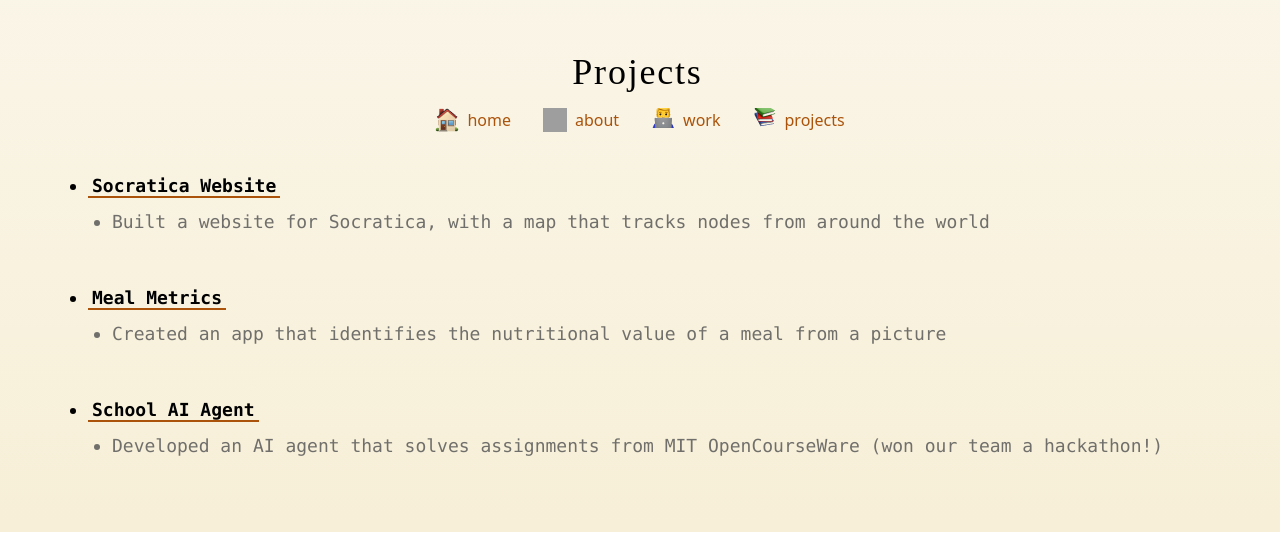
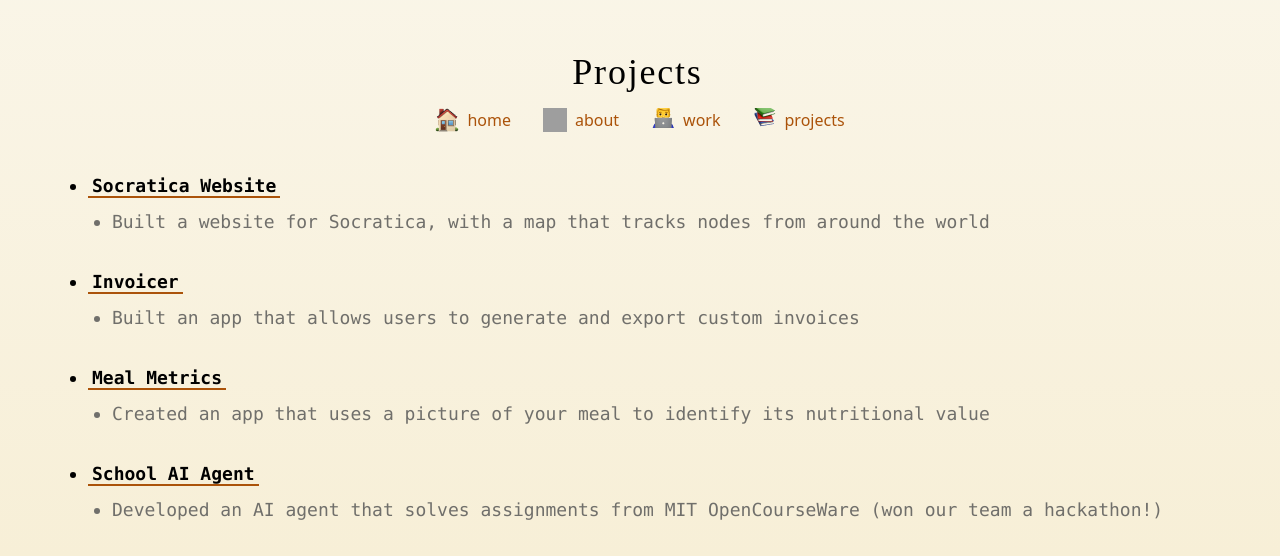
Before and after one commit to sohambasu963/personal-website, a SvelteKit app: page /projects in a window 1280 px wide. Shown: the part 268-824 px from the top of the page. Before the commit the page ends 800 px from the top, so only its background shows below. Built offline with nearby package versions, Linux system fonts and the light colour scheme; no server answers; grey boxes are pictures that could not be loaded.

Commit message:
Update project page with new links and descriptions

```diff
--- a/src/routes/projects/+page.svelte
+++ b/src/routes/projects/+page.svelte
@@ -48,8 +48,8 @@
     <div class="-ml-3 md:ml-0">
       <Navbar />
     </div>
-    <div class="mt-8 w-full text-left">
-      <ul class="list-disc pl-6 space-y-4 md:space-y-12">
+    <div class="mt-8 mb-8 w-full text-left">
+      <ul class="list-disc pl-6 space-y-4 md:space-y-8">
         <li>
           <a
             href="https://www.socratica.info/"
@@ -69,6 +69,22 @@
         </li>
         <li>
           <a
+            href="https://invoicer-soham.vercel.app/"
+            target="_blank"
+            class="font-sf-mono font-bold md:text-lg text-md border-b-2 border-orange hover:bg-orange hover:text-white px-1 transition duration-500 ease-in-out"
+          >
+            Invoicer
+          </a>
+          <ul class="list-disc pl-6">
+            <li
+              class="font-sf-mono text-soft-grey md:text-lg text-md mt-1 md:mt-2"
+            >
+              Built an app that allows users to generate and export custom invoices
+            </li>
+          </ul>
+        </li>
+        <li>
+          <a
             href="https://github.com/sohambasu963/MealMetrics"
             target="_blank"
             class="font-sf-mono font-bold md:text-lg text-md border-b-2 border-orange hover:bg-orange hover:text-white px-1 transition duration-500 ease-in-out"
@@ -80,8 +96,7 @@
             <li
               class="font-sf-mono text-soft-grey md:text-lg text-md mt-1 md:mt-2"
             >
-              Created an app that identifies the nutritional value of a meal
-              from a picture
+              Created an app that uses a picture of your meal to identify its nutritional value
             </li>
           </ul>
         </li>
```
